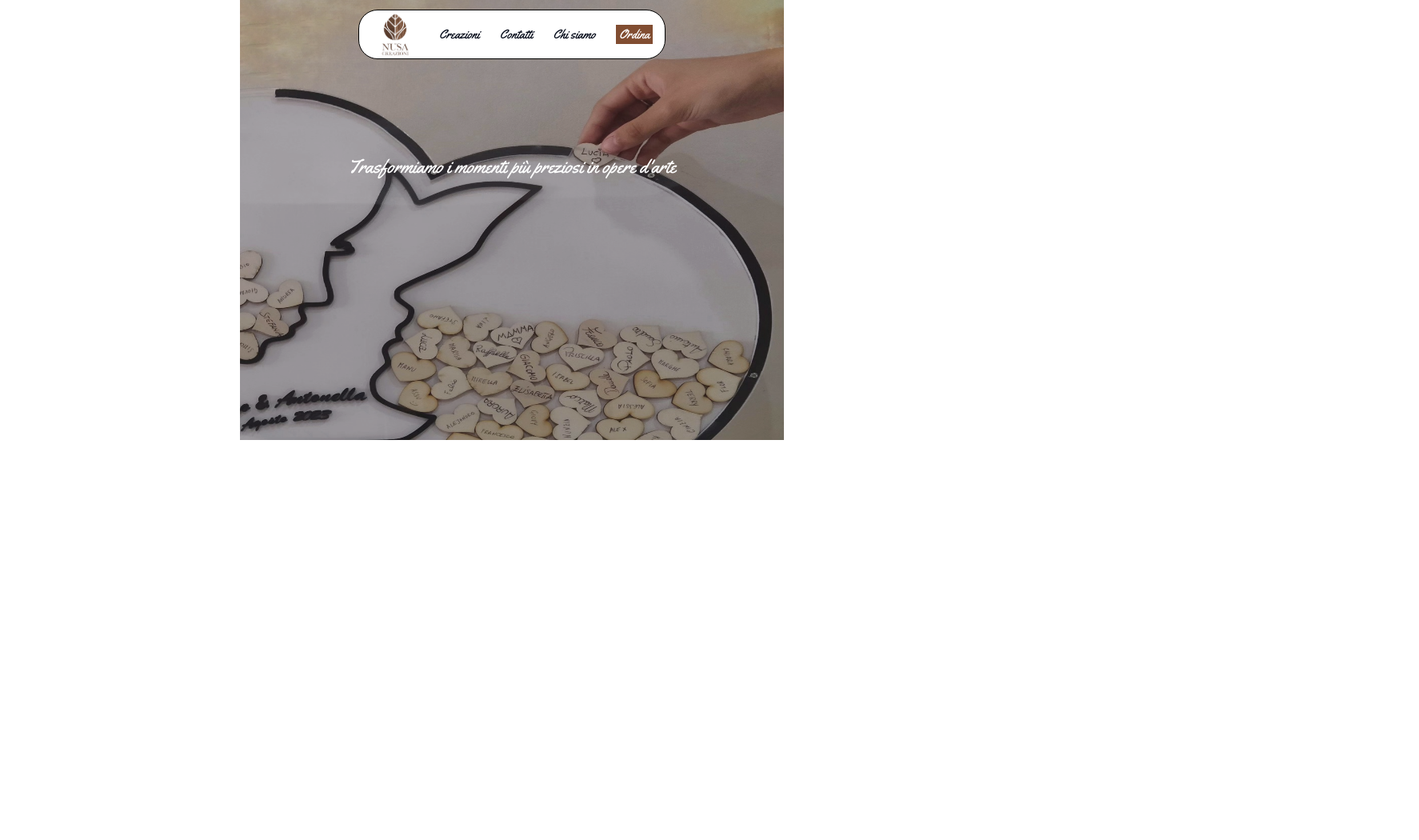
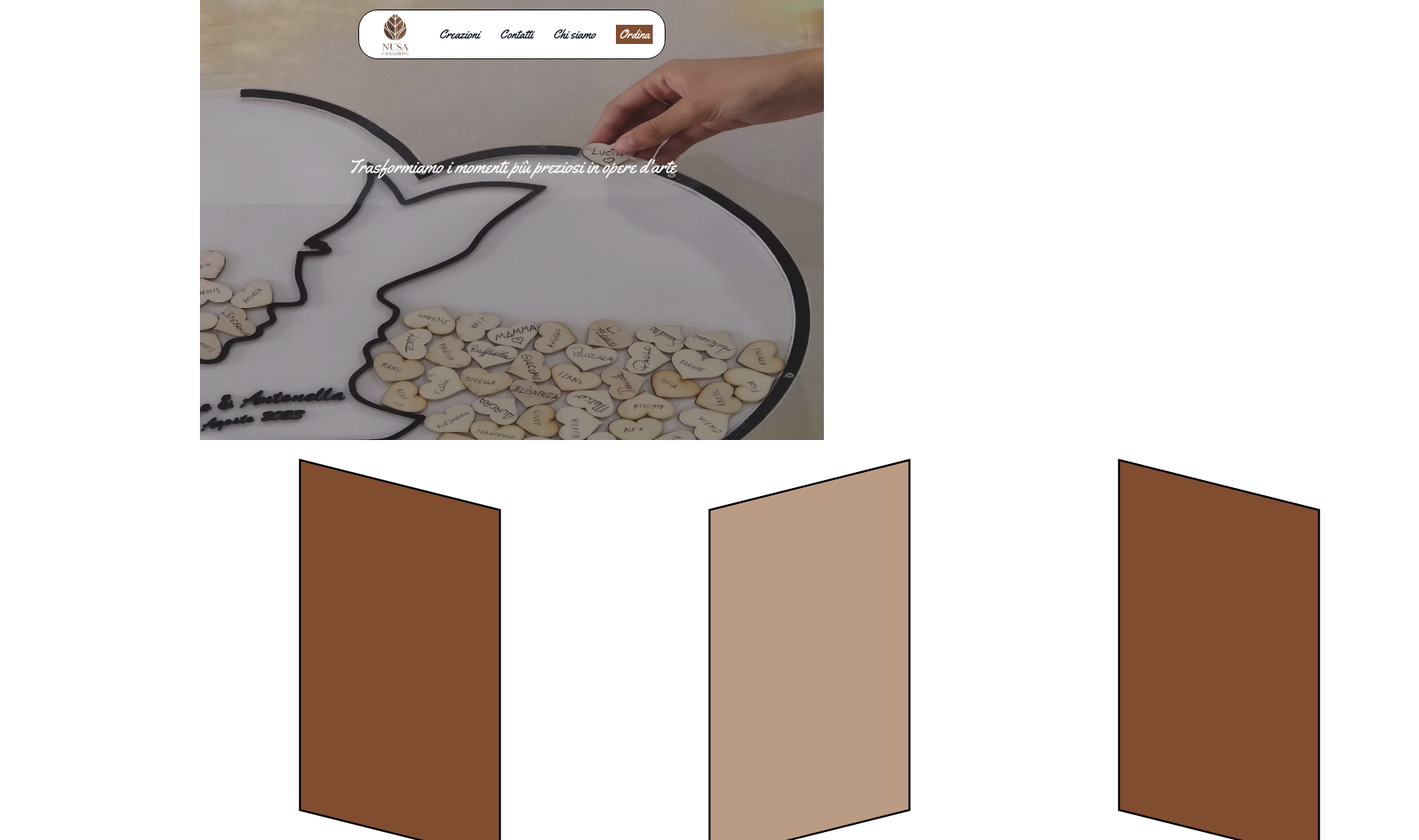
Before and after one commit to Giorgio-g97/nusa_landing_page, a Next.js app: page / in a window 1280 px wide. Shown: the top 1050 px of the page at 80% size, 1774 px wide, since content can reach past the window. Before the commit the page ends 800 px from the top, so only its background shows below. Built offline with nearby package versions, Linux system fonts and the light colour scheme.

Commit message:
Start coding parallelograms

```diff
--- a/src/app/page.tsx
+++ b/src/app/page.tsx
@@ -2,7 +2,7 @@ import Hero from "../components/Hero";
 
 export default function Home() {
   return (
-    <div className="md:mx-[300px]">
+    <div className="md:mx-[250px]">
       <Hero />
     </div>
   );
--- a/src/components/Hero.tsx
+++ b/src/components/Hero.tsx
@@ -3,7 +3,7 @@ import React from "react";
 
 const Hero = () => {
   return (
-    <div className="relative w-full bg-black/70 z-[-1] mx-auto  h-[550px]">
+    <div className="relative w-full bg-black/70 z-[-1] h-[550px]">
       <h1 className="py-48 text-center text-white text-2xl">
         Trasformiamo i momenti più preziosi in opere d'arte
       </h1>
@@ -15,6 +15,27 @@ const Hero = () => {
         height={550}
         alt="hero-section"
       />
+
+      <div className="mx-auto absolute z-[-8] top-[450px] flex gap-3">
+        <Image
+          src="/parallelogramma.svg"
+          width={500}
+          height={500}
+          alt="parallelogram"
+        />
+        <Image
+          src="/parallelogramma_2.svg"
+          width={500}
+          height={500}
+          alt="parallelogram"
+        />
+        <Image
+          src="/parallelogramma.svg"
+          width={500}
+          height={500}
+          alt="parallelogram"
+        />
+      </div>
     </div>
   );
 };
--- a/src/components/Navbar.tsx
+++ b/src/components/Navbar.tsx
@@ -25,11 +25,11 @@ const Navbar = () => {
               <LucideMenu />
             </SheetTrigger>
           </div>
-          <SheetContent className="w-[200px] text-3xl">
+          <SheetContent className="w-[200px] text-2xl">
             <SheetHeader>
               <SheetTitle className="text-center text-3xl mb-5">Menu</SheetTitle>
             </SheetHeader>
-            <ul className="flex flex-col gap-3 justify-center items-center  border-black rounded-3xl px-2">
+            <ul className="flex flex-col gap-5 justify-center items-center  border-black rounded-3xl px-2">
               <li>
                 <Link href="/creazioni">
                   <SheetTrigger>Creazioni</SheetTrigger>
--- a/tailwind.config.ts
+++ b/tailwind.config.ts
@@ -11,52 +11,52 @@ export default {
     extend: {
       colors: {
         primary: {
-  				DEFAULT: '#814D31',
-  				foreground: 'hsl(var(--primary-foreground))'
+          DEFAULT: "#814D31",
+          foreground: "hsl(var(--primary-foreground))",
+        },
+        secondary: {
+          DEFAULT: "#BA9C84",
+          foreground: "hsl(var(--secondary-foreground))",
         },
         accent: {
-  				DEFAULT: '#170000',
-  				foreground: 'hsl(var(--accent-foreground))'
+          DEFAULT: "#170000",
+          foreground: "hsl(var(--accent-foreground))",
         },
-  			background: 'hsl(var(--background))',
-  			foreground: 'hsl(var(--foreground))',
+        background: "hsl(var(--background))",
+        foreground: "hsl(var(--foreground))",
         card: {
-  				DEFAULT: 'hsl(var(--card))',
-  				foreground: 'hsl(var(--card-foreground))'
+          DEFAULT: "hsl(var(--card))",
+          foreground: "hsl(var(--card-foreground))",
         },
         popover: {
-  				DEFAULT: 'hsl(var(--popover))',
-  				foreground: 'hsl(var(--popover-foreground))'
-  			},
-  			secondary: {
-  				DEFAULT: '#BA9C84',
-  				foreground: 'hsl(var(--secondary-foreground))'
+          DEFAULT: "hsl(var(--popover))",
+          foreground: "hsl(var(--popover-foreground))",
         },
         muted: {
-  				DEFAULT: 'hsl(var(--muted))',
-  				foreground: 'hsl(var(--muted-foreground))'
+          DEFAULT: "hsl(var(--muted))",
+          foreground: "hsl(var(--muted-foreground))",
         },
         destructive: {
-  				DEFAULT: 'hsl(var(--destructive))',
-  				foreground: 'hsl(var(--destructive-foreground))'
+          DEFAULT: "hsl(var(--destructive))",
+          foreground: "hsl(var(--destructive-foreground))",
         },
-  			border: 'hsl(var(--border))',
-  			input: 'hsl(var(--input))',
-  			ring: 'hsl(var(--ring))',
+        border: "hsl(var(--border))",
+        input: "hsl(var(--input))",
+        ring: "hsl(var(--ring))",
         chart: {
-  				'1': 'hsl(var(--chart-1))',
-  				'2': 'hsl(var(--chart-2))',
-  				'3': 'hsl(var(--chart-3))',
-  				'4': 'hsl(var(--chart-4))',
-  				'5': 'hsl(var(--chart-5))'
-  			}
+          "1": "hsl(var(--chart-1))",
+          "2": "hsl(var(--chart-2))",
+          "3": "hsl(var(--chart-3))",
+          "4": "hsl(var(--chart-4))",
+          "5": "hsl(var(--chart-5))",
+        },
       },
       borderRadius: {
-  			lg: 'var(--radius)',
-  			md: 'calc(var(--radius) - 2px)',
-  			sm: 'calc(var(--radius) - 4px)'
-  		}
-  	}
+        lg: "var(--radius)",
+        md: "calc(var(--radius) - 2px)",
+        sm: "calc(var(--radius) - 4px)",
+      },
+    },
   },
   plugins: [require("tailwindcss-animate")],
 } satisfies Config;
```
Also changed, not shown: public/parallelogramma.svg (added), public/parallelogramma_2.svg (added). Lines whose indentation alone changed are shown as unchanged.
